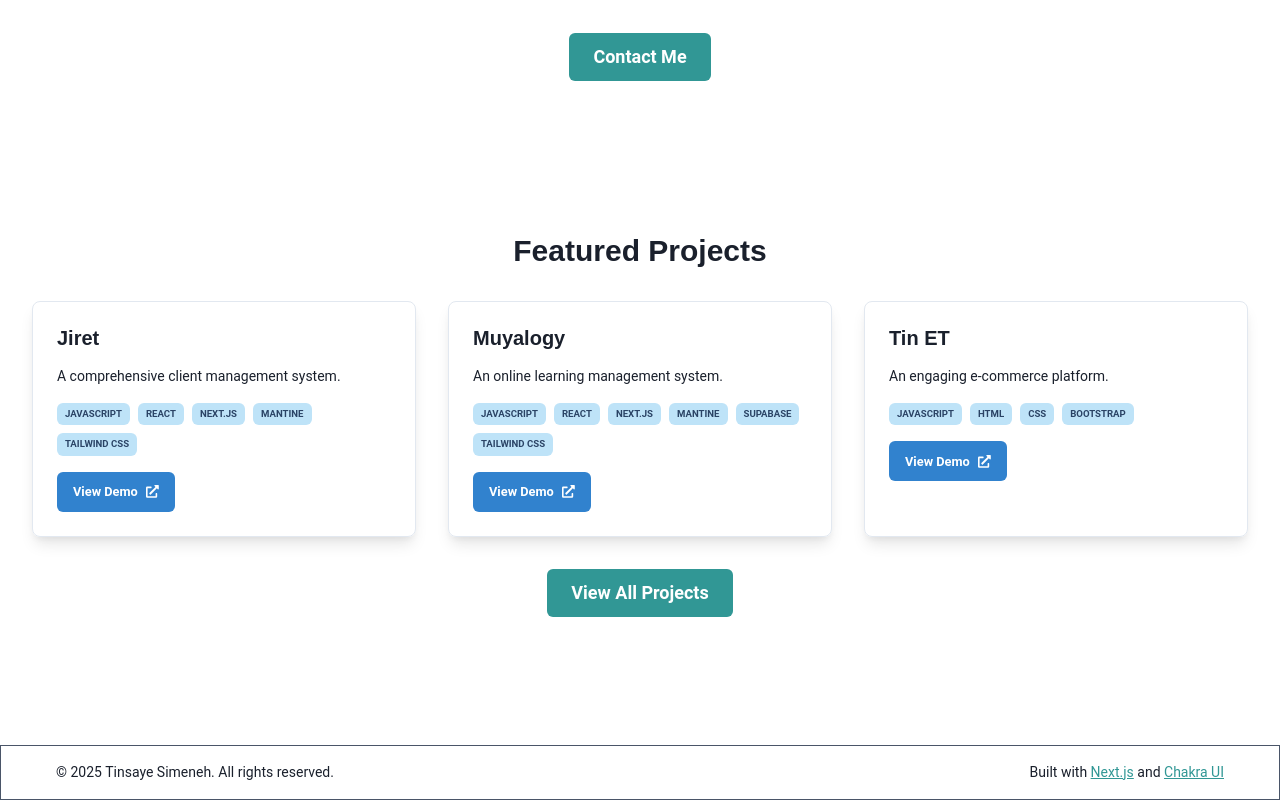
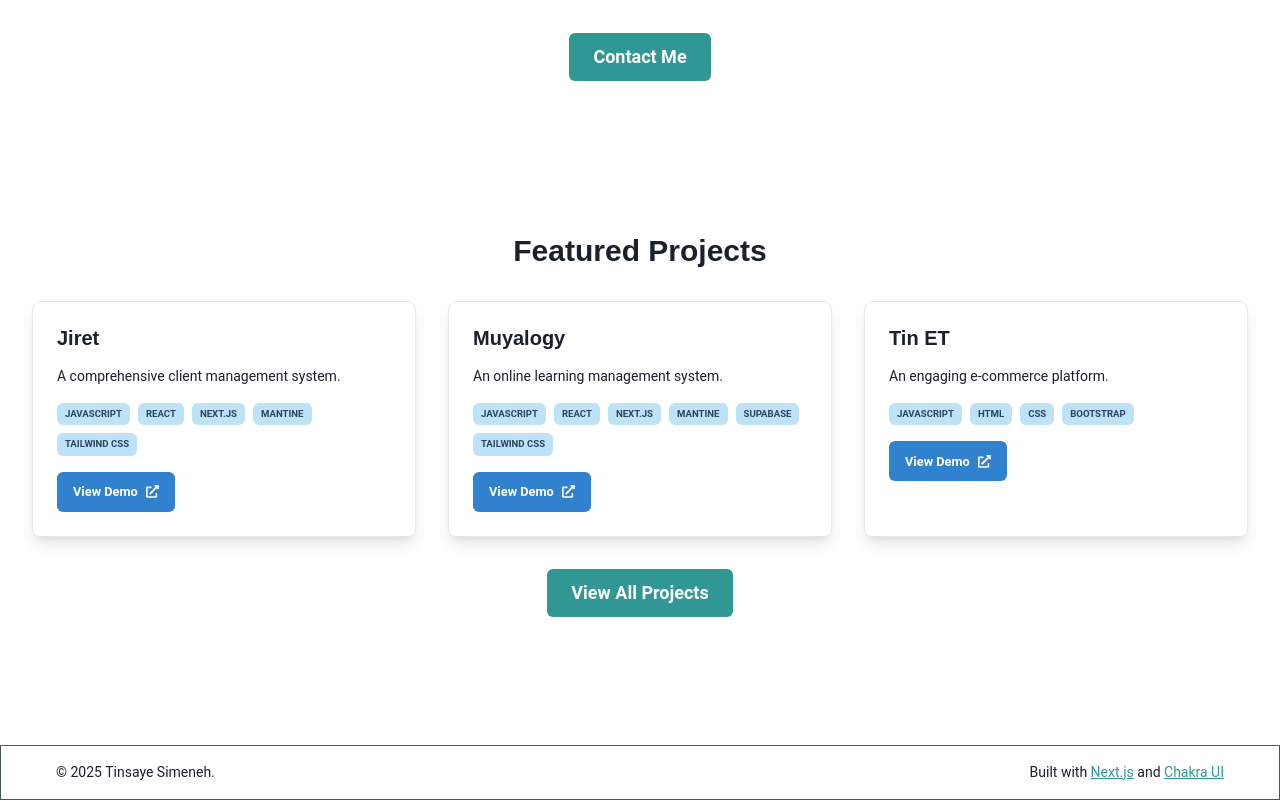
Before and after one commit to tinsaye-simeneh/portfolio, a Next.js app: page / in a window 1280 px wide. Shown: the part 689-1489 px from the top of the page. Built offline with nearby package versions, Linux system fonts and the light colour scheme.

Commit message:
refactor: Update footer copyright text format

```diff
--- a/src/app/components/Footer.tsx
+++ b/src/app/components/Footer.tsx
@@ -10,9 +10,7 @@ const Footer = () => {
         mx="auto"
         px={4}
       >
-        <Text fontSize="sm">
-          © {new Date().getFullYear()} Tinsaye Simeneh. All rights reserved.
-        </Text>
+        <Text fontSize="sm">© {new Date().getFullYear()} Tinsaye Simeneh.</Text>
         <Text fontSize="sm">
           Built with{" "}
           <Link
```
